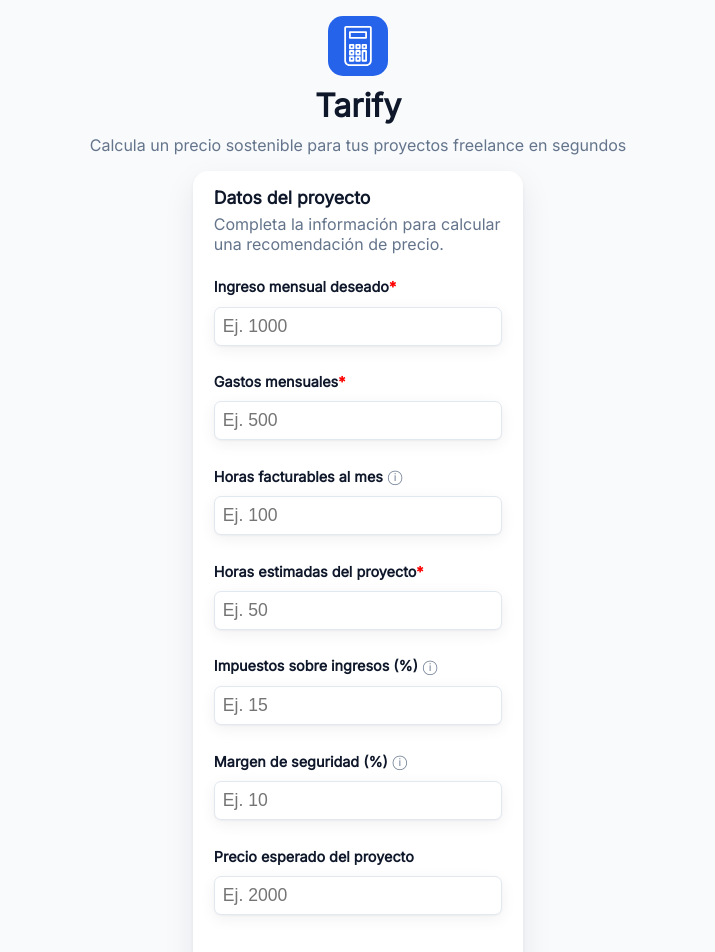
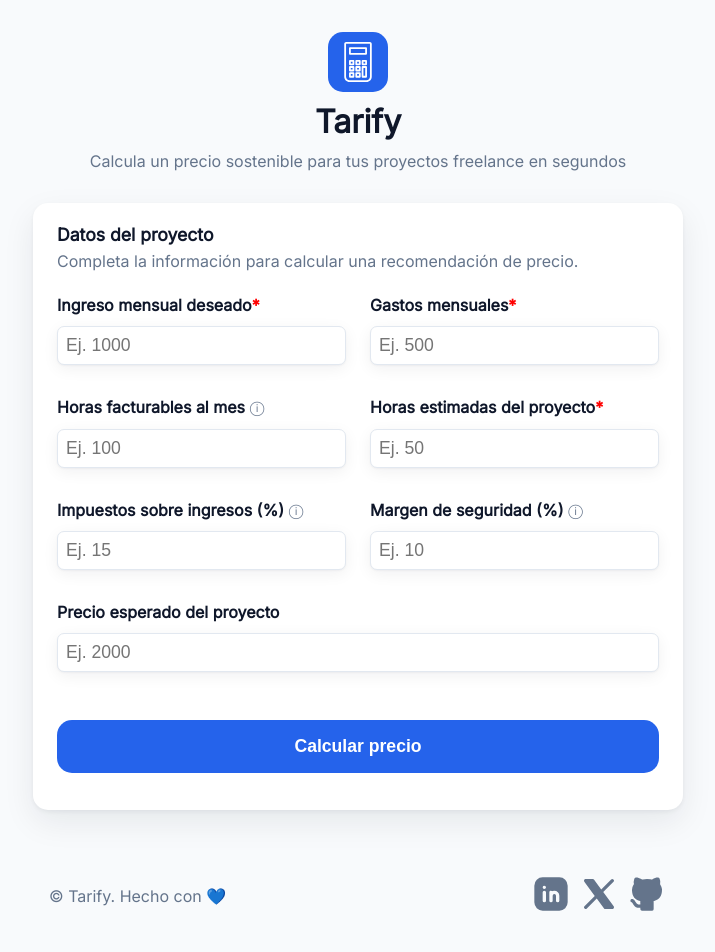
Before and after one commit to kevdhev1/tarify, a React (Vite) app: page / in a window 1280 px wide. Shown: the top 952 px of the page, without its empty margins (282-997 px from the left). Built offline with nearby package versions, Linux system fonts and the light colour scheme.

Commit message:
feat: add tablet responsive styles

```diff
--- a/src/components/sections/Footer/Footer.module.css
+++ b/src/components/sections/Footer/Footer.module.css
@@ -10,5 +10,15 @@
 
 .social {
     display: flex;
+    align-items: center;
     gap: 0.5rem;
 }
+
+/* ===== TABLET ===== */
+@media (min-width: 768px) {
+    .footer{
+        flex-direction: row;
+        justify-content: space-between;
+        width: 650px;
+    }
+}
--- a/src/components/sections/Form/FormSection.module.css
+++ b/src/components/sections/Form/FormSection.module.css
@@ -17,3 +17,15 @@
 .description {
     margin-bottom: 1.5rem;
 }
+
+/* ===== TABLET ===== */
+@media (min-width: 768px) {
+    .formSection {
+        width: 650px;
+        padding: 1.3rem 1.5rem;
+    }
+
+    .fullWidth {
+        grid-column: span 2;
+    }
+}
--- a/src/components/sections/Header/Header.module.css
+++ b/src/components/sections/Header/Header.module.css
@@ -4,7 +4,7 @@
     justify-content: center;
     align-items: center;
     gap: 10px;
-    margin: 0 auto;
+    margin: 1rem auto;
     padding: 1rem;
 }
 
--- a/src/components/sections/Result/Result.module.css
+++ b/src/components/sections/Result/Result.module.css
@@ -22,7 +22,7 @@
     background-color: var(--color-primary);
     color: white;
     padding: 1.5rem;
-    border-radius: 15px;
+    border-radius: 20px;
     gap: 0.2rem;
     margin-bottom: 1.5rem;
 }
@@ -74,3 +74,32 @@
     border-radius: 15px;
     box-shadow: var(--shadow-soft);
 }
+
+/* ===== TABLET ===== */
+@media (min-width: 768px) {
+    .result {
+        width: 650px;
+        padding: 1.3rem 1.5rem;
+    }
+
+    .sustainablePrice {
+        font-size: 0.9rem;
+    }
+
+    .hourlyRateText {
+        max-width: max-content;
+        font-size: 1rem;
+    }
+
+    .explanation {
+        font-size: 1rem;
+    }
+
+    .textBoldBlack {
+        align-self: flex-start;
+    }
+
+    .disclaimer{
+        font-size: 1rem;
+    }
+}
--- a/src/components/ui/Breakdown/BreakdownTable.module.css
+++ b/src/components/ui/Breakdown/BreakdownTable.module.css
@@ -5,6 +5,13 @@
     border: 1px solid var(--color-border);
     border-radius: 15px;
     box-shadow: var(--shadow-soft);
+    width: 100%;
+}
+
+.table tbody {
+    display: flex;
+    flex-direction: column;
+    width: 100%;
 }
 
 .row {
@@ -23,3 +30,10 @@
     font-weight: bold;
     color: var(--color-text);
 }
+
+/* ===== TABLET ===== */
+@media (min-width: 768px) {
+    .row {
+        font-size: 1.1rem;
+    }
+}
--- a/src/components/ui/Comparison/ComparisonCard.module.css
+++ b/src/components/ui/Comparison/ComparisonCard.module.css
@@ -59,3 +59,11 @@
 .percentage {
     font-weight: bold;
 }
+
+/* ===== TABLET ===== */
+@media (min-width: 768px) {
+    .card{
+        padding: 1rem;
+        font-size: 1.1rem;
+    }
+}
--- a/src/components/ui/FormField/FormField.module.css
+++ b/src/components/ui/FormField/FormField.module.css
@@ -77,7 +77,18 @@
     box-shadow: var(--shadow-soft);
 }
 
+.error{
+    color: red;
+}
+
 .inputError {
     border: 1px solid red;
     box-shadow: var(--shadow-soft);
 }
+
+/* ===== TABLET ===== */
+@media (min-width: 768px) {
+    .label {
+        font-size: 1rem;
+    }
+}
--- a/src/components/ui/PricingForm/PricingForm.module.css
+++ b/src/components/ui/PricingForm/PricingForm.module.css
@@ -16,3 +16,17 @@
     font-weight: bold;
     font-size: 1.1rem;
 }
+
+/* ===== TABLET ===== */
+@media (min-width: 768px) {
+    .pricingForm {
+        display: grid;
+        grid-template-columns: repeat(2, 1fr);
+        gap: 1.3rem 1.5rem;
+    }
+
+    .pricingForm > :nth-child(7),
+    .calculateBtn {
+        grid-column: span 2;
+    }
+}
```
